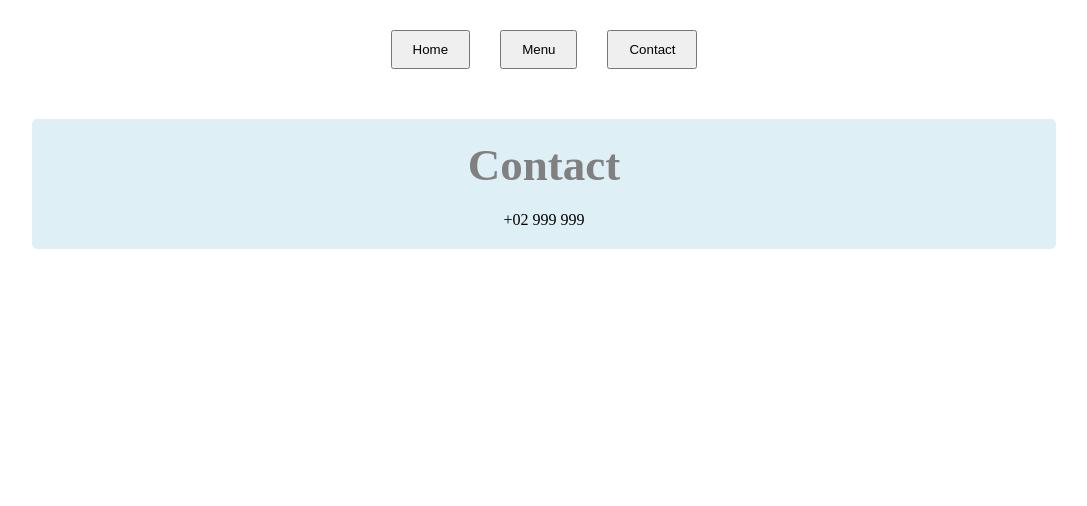
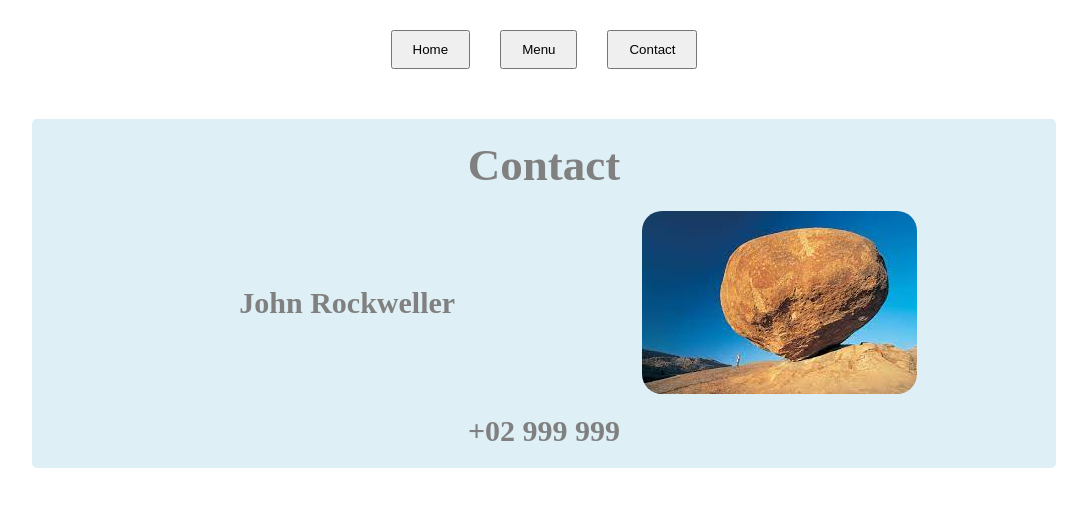
Before and after one commit to Do-Nam-Binh/RestaurantPage, a website built with webpack: page dist/index.html in a window 1280 px wide. Both pictures are taken after a click on the button "Contact". Shown: the whole page, without its empty margins (96-1183 px from the left). Built offline with nearby package versions, Linux system fonts and the light colour scheme; a web font is replaced by a local one.

Commit message:
Finish contact page

```diff
--- a/src/pages/contactPage.js
+++ b/src/pages/contactPage.js
@@ -1,3 +1,5 @@
+import pImg from "./images/rockprofile.jpeg";
+
 function contactPage() {
   const contentDiv = document.querySelector("#content");
   contentDiv.textContent = "";
@@ -5,11 +7,23 @@ function contactPage() {
   headLine.innerHTML = "Contact";
   headLine.classList.add("header");
 
-  const description = document.createElement("div");
-  description.innerHTML = "+02 999 999";
+  const phone = document.createElement("div");
+  phone.innerHTML = "+02 999 999";
+  phone.classList.add("phoneNumber");
+
+  const detailContent = document.createElement("div");
+  detailContent.classList.add("contactDetails");
+  const name = document.createElement("div");
+  const profileImg = document.createElement("img");
+
+  name.textContent = "John Rockweller";
+  profileImg.src = pImg;
+  detailContent.appendChild(name);
+  detailContent.appendChild(profileImg);
 
   contentDiv.appendChild(headLine);
-  contentDiv.appendChild(description);
+  contentDiv.appendChild(detailContent);
+  contentDiv.appendChild(phone);
 }
 
 export default contactPage;
--- a/src/style.css
+++ b/src/style.css
@@ -72,10 +72,34 @@ body {
 }
 
 .description {
-  padding: 10px;
-  background: url("./pages/images/stoneBackground.png");
-  opacity: 0.8;
+  padding: 15px 30px;
+  /* background: url("./pages/images/stoneBackground.png"); */
+  background-color: rgba(180, 170, 170, 0.4);
   border-radius: 10px;
-  color: black;
+  color: rgb(101, 82, 82);
   font-size: 25px;
+  font-weight: bold;
 }
+
+.contactDetails {
+  margin-top: 40px;
+  display: grid;
+  grid-template-columns: 1fr 40%;
+  font-size: 30px;
+  color: gray;
+  justify-items: center;
+  align-items: center;
+  font-weight: bold;
+}
+
+.contactDetails img {
+  max-width: 90%;
+  justify-self: start;
+  border-radius: 20px;
+}
+
+.phoneNumber {
+  font-size: 30px;
+  color: gray;
+  font-weight: 600;
+}
```
Also changed, not shown: dist/aaeb7fedda276ea8ff56.jpeg (added), dist/main.js, src/pages/images/rockprofile.jpeg (added).
